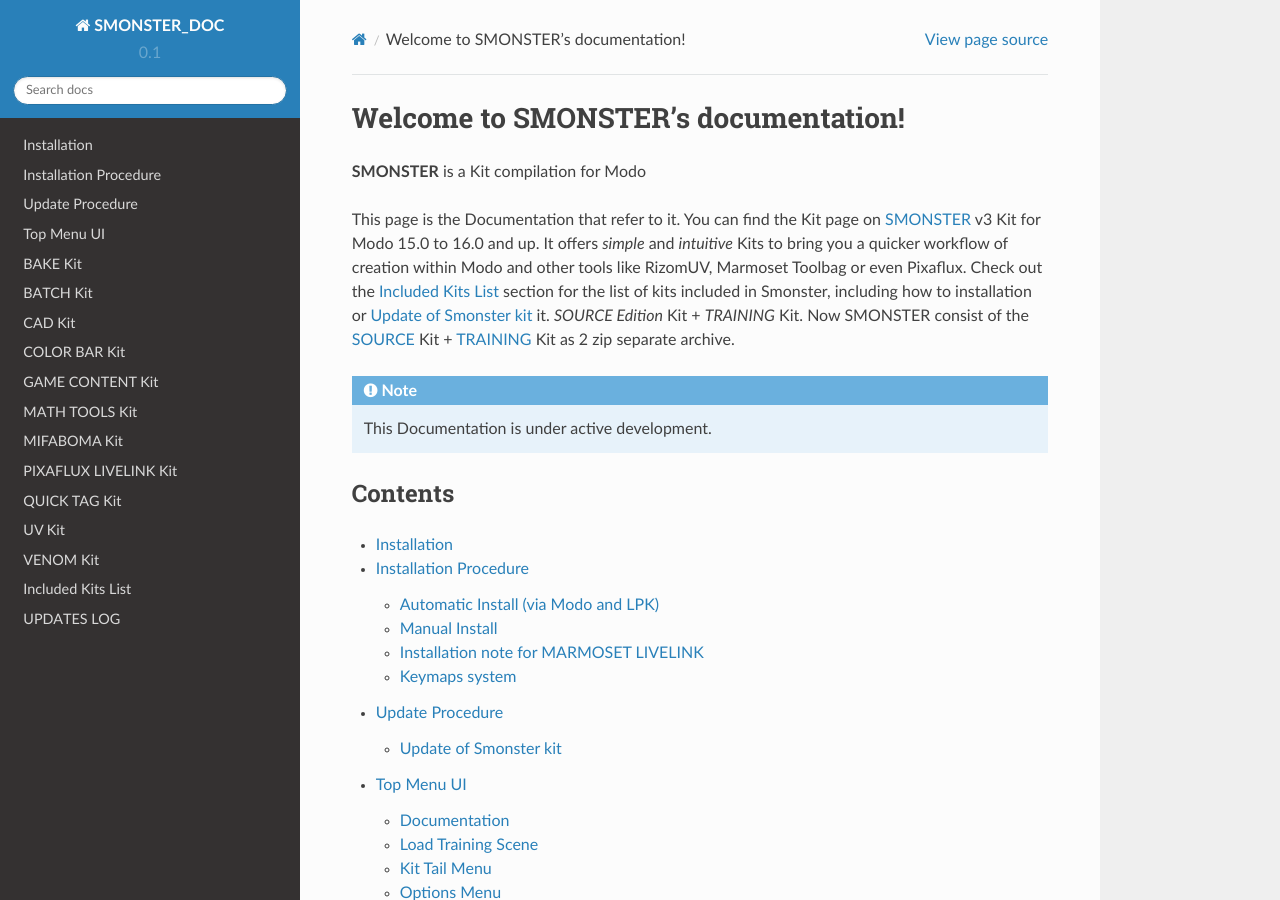
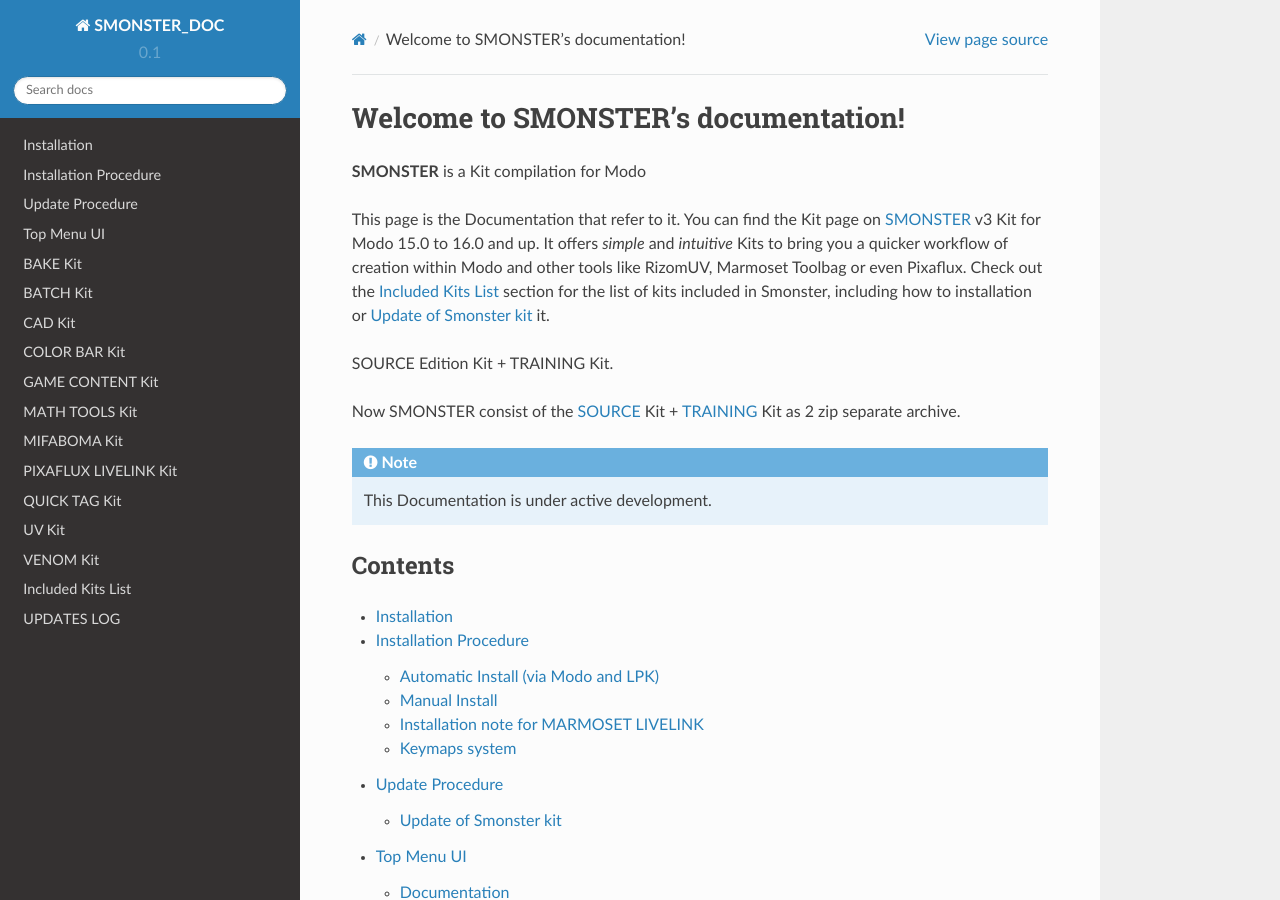
Before and after one commit to smoluck/SMONSTER_DOC, a Sphinx documentation site: the page built from docs/source/index.rst, in a window 1280 px wide and 900 px high. Built offline with Sphinx 7.4.7 and the Read the Docs theme 2.0.0, drawn with Linux system fonts in a browser that asks for light colours.

```diff
--- a/docs/source/index.rst
+++ b/docs/source/index.rst
@@ -7,7 +7,9 @@ This page is the Documentation that refer to it.
 You can find the Kit page on `SMONSTER <https://smoluck.gumroad.com/l/Smonster-v3>`_ v3 Kit for Modo 15.0 to 16.0 and up.
 It offers *simple* and *intuitive* Kits to bring you a quicker workflow of creation within Modo and other tools like RizomUV, Marmoset Toolbag or even Pixaflux.
 Check out the :doc:`kitlist` section for the list of kits included in Smonster, including how to :ref:`installation` or :ref:`update` it.
-*SOURCE Edition* Kit + *TRAINING* Kit.
+
+SOURCE Edition Kit + TRAINING Kit.
+
 Now SMONSTER consist of the `SOURCE <https://smoluck.gumroad.com/l/Smonster-v3>`_ Kit + `TRAINING <https://smoluck.gumroad.com/l/SMONSTER_TRAINING>`_ Kit as 2 zip separate archive.
 
 .. note::
```
